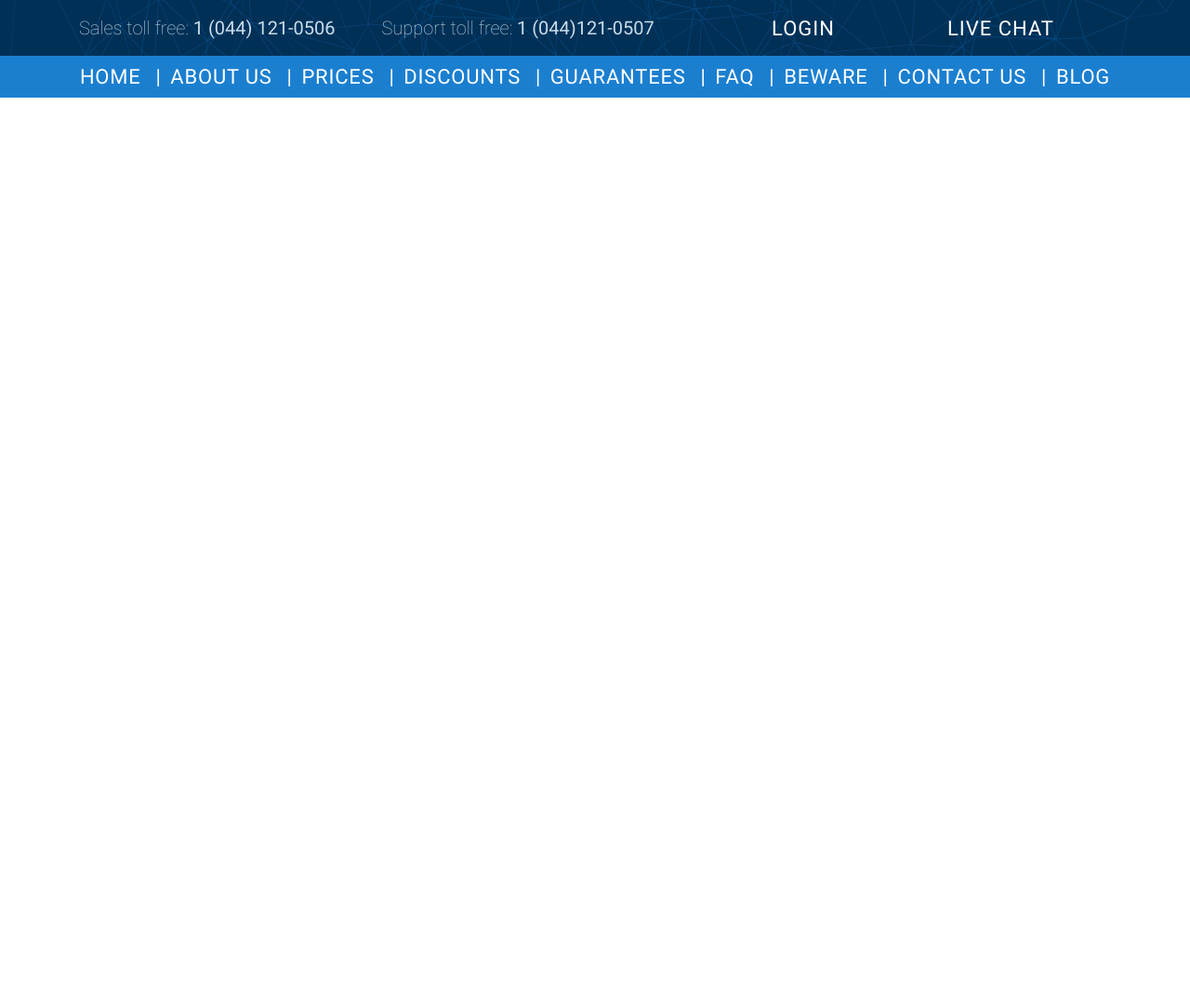
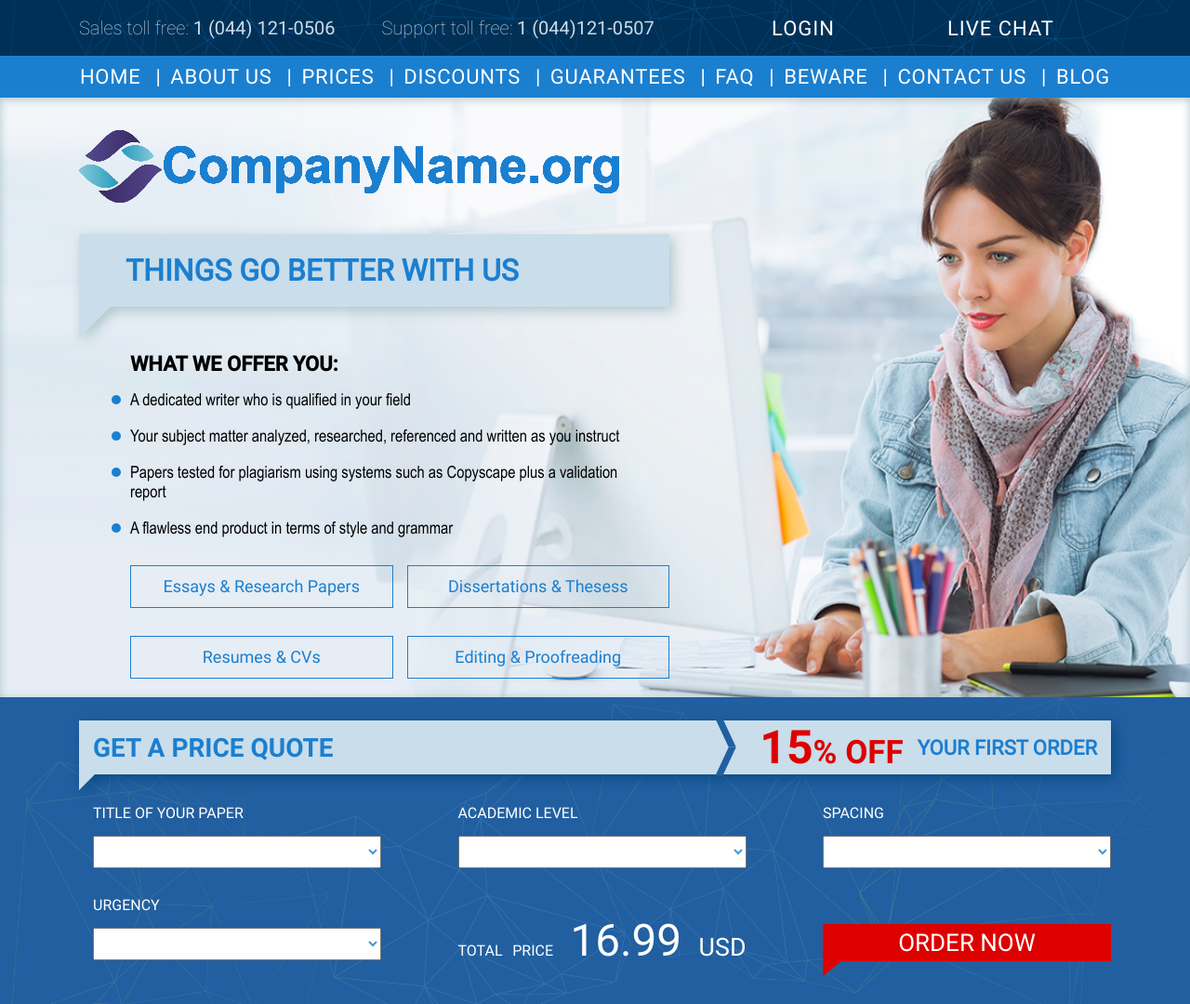
Before and after one commit to Viktoriya-Zhuk/first_gulp_project, a website: page src/views/index.html in a window 1280 px wide. Shown: the whole page at 93% size. Before the commit the page ends 800 px from the top, so only its background shows below. Drawn offline with nearby package versions, Linux system fonts and the light colour scheme; files that its build step writes are made by us from their sources; files whose address does not match are found by name.

Commit message:
add banner

```diff
--- a/src/blocks/modules/header/header.html
+++ b/src/blocks/modules/header/header.html
@@ -3,13 +3,28 @@
     <div class="container">
       <div class="row main-menu-wrapper">
         <div
-            class="col-xl-7 col-lg-12 d-md-flex align-items-center justify-content-xl-start justify-content-lg-center justify-content-md-center d-none"
+          class="
+            col-xl-7 col-lg-12
+            d-md-flex
+            align-items-center
+            justify-content-xl-start
+            justify-content-lg-center
+            justify-content-md-center
+            d-none
+          "
         >
           <p>Sales toll free: <span>1 (044) 121-0506</span></p>
           <p>Support toll free: <span> 1 (044)121-0507</span></p>
         </div>
         <div
-            class="col-xl-5 d-xl-flex align-items-center justify-content-end icon d-lg-none d-none"
+          class="
+            col-xl-5
+            d-xl-flex
+            align-items-center
+            justify-content-end
+            icon
+            d-lg-none d-none
+          "
         >
           <a class="icon-header sprite" href="page.html">login</a>
           <a class="icon-header sprite" href="#">live chat</a>
@@ -38,7 +53,14 @@
             </li>
           </ul>
           <div
-              class="col-xl-5 d-xl-flex align-items-center justify-content-end icon d-lg-none d-none"
+            class="
+              col-xl-5
+              d-xl-flex
+              align-items-center
+              justify-content-end
+              icon
+              d-lg-none d-none
+            "
           >
             <a class="icon-header sprite" href="#">login</a>
             <a class="icon-header sprite" href="#">live chat</a>
@@ -51,7 +73,12 @@
     <div class="container">
       <div class="row">
         <div
-            class="burger-menu social-burger col-2 d-none d-lg-block d-xl-none d-md-block"
+          class="
+            burger-menu
+            social-burger
+            col-2
+            d-none d-lg-block d-xl-none d-md-block
+          "
         >
           <ul>
             <li>
@@ -81,20 +108,59 @@
           <li><a href="">Contact us</a><span>|</span></li>
           <li><a href="">Blog</a><span>|</span></li>
         </ul>
-          <div class="social justify-content-end col-10 d-xl-none d-md-flex d-lg-flex d-none">
+        <div
+          class="
+            social
+            justify-content-end
+            col-10
+            d-xl-none d-md-flex d-lg-flex d-none
+          "
+        >
           <div class="d-flex align-items-center justify-content-end icon">
             <a class="d-flex icon-header sprite" href="#">login</a>
-              <a class="d-flex icon-header sprite chat-wrapper" href="#">live chat</a>
+            <a class="d-flex icon-header sprite chat-wrapper" href="#"
+              >live chat</a
+            >
           </div>
         </div>
-          <div
-          class=" d-md-none sales-information-wrapper"
-        >
+        <div class="d-md-none sales-information-wrapper">
           <p>Sales toll free: <span>1 (044) 121-0506</span></p>
           <p>Support toll free: <span> 1 (044)121-0507</span></p>
         </div>
       </div>
     </div>
   </nav>
+  <section class="container-fluid bg-banner">
+    <div class="container">
+      <div class="row">
+        <div class="col-xl-7">
+          <img src="../../../img/logo.png" alt="logo" />
+          <div class="header">
+            <h1>Things go Better with Us</h1>
+            <div class="d7"></div>
+          </div>
+          <h3>WHAT WE OFFER YOU:</h3>
+          <ul>
+            <li>A dedicated writer who is qualified in your field</li>
+            <li>
+              Your subject matter analyzed, researched, referenced and written
+              as you instruct
+            </li>
+            <li>
+              Papers tested for plagiarism using systems such as Copyscape plus
+              a validation report
+            </li>
+            <li>A flawless end product in terms of style and grammar</li>
+          </ul>
 
+          <div class="btn">
+            <button>Essays & Research Papers</button>
+            <button>Dissertations & Thesess</button>
+            <button>Resumes & CVs</button>
+            <button>Editing & Proofreading</button>
+          </div>
+        </div>
+      </div>
+    </div>
+  </section>
 </header>
--- a/src/blocks/modules/header/header.scss
+++ b/src/blocks/modules/header/header.scss
@@ -1,3 +1,4 @@
 @import "style/top-header.scss";
 @import "style/nav-header.scss";
 @import "style/burger.scss";
+@import "style/banner.scss";
--- /dev/null
+++ b/src/blocks/modules/header/style/banner.scss
@@ -0,0 +1,69 @@
+.bg-banner {
+  background: url(../../../../img/banner.png) no-repeat center;
+  background-size: cover;
+  box-shadow: inset 0 2px 10px rgba(155, 182, 190, 0.75);
+  padding: 35px 0 20px;
+}
+.header {
+  position: relative;
+  filter: drop-shadow(4px 4px 7px rgba(155, 182, 190, 0.75));
+  margin: 30px 0 15px;
+}
+.header h1 {
+  background-color: #caddea;
+  color: #1b7fd0;
+  padding: 20px 0 20px 50px;
+  font-size: 32px;
+  text-transform: uppercase;
+  font-family: "RobotoR";
+}
+.d7 {
+  width: 0;
+  height: 0;
+  border-top: 34px solid #caddea;
+  border-right: 34px solid transparent;
+}
+.bg-banner h3,
+.bg-banner ul,
+.bg-banner .btn {
+  margin-left: 55px;
+}
+.bg-banner ul {
+  margin-right: 8.333333%;
+  list-style-type: none;
+  margin-top: 15px;
+  margin-bottom: 30px;
+}
+.bg-banner li {
+  position: relative;
+  font-size: 18px;
+  font-family: "Arial Narrow";
+  margin-bottom: 18px;
+  color: #000;
+}
+.bg-banner li::before {
+  content: "";
+  display: inline-block;
+  width: 10px;
+  height: 10px;
+  border-radius: 50%;
+  background-color: #1b7fd0;
+  position: absolute;
+  left: -20px;
+  top: 6px;
+}
+.btn{
+  display: grid;
+  grid-template-columns: repeat(2, 1fr);
+  grid-gap: 30px 15px;
+  padding: 0;
+
+}
+.btn button{
+  background: none;
+  border: solid 1px #1b7fd0;
+  color: #1b7fd0;
+  line-height: 42px;
+  font-size: 18px;
+  font-family: "RobotoR";
+}
--- a/src/blocks/modules/main/main.html
+++ b/src/blocks/modules/main/main.html
@@ -0,0 +1,50 @@
+<section class="container-fluid bg-price">
+  <div class="container">
+    <div class="header-2">
+      <h2 class="price-heading">
+        Get a price quote
+
+        <span>
+          <i class="d28"></i
+          ><strong>15<span class="price-off">% off </span></strong>YOUR FIRST
+          ORDER
+        </span>
+      </h2>
+      <div class="d7-heading-2"></div>
+    </div>
+
+    <div class="block-price d-flex">
+      <div>
+        <p>TITLE OF YOUR PAPER</p>
+        <select class="form-control form-control-lg">
+          <option></option>
+        </select>
+      </div>
+      <div>
+        <p>ACADEMIC LEVEL</p>
+        <select class="form-control form-control-lg">
+          <option></option>
+        </select>
+      </div>
+      <div>
+        <p>SPACING</p>
+        <select class="form-control form-control-lg">
+          <option></option>
+        </select>
+      </div>
+      <div>
+        <p>URGENCY</p>
+        <select class="form-control form-control-lg">
+          <option></option>
+        </select>
+      </div>
+      <p>
+        Total price<span> 16.99 <i> USD</i></span>
+      </p>
+      <div class="order">
+        <p>order now</p>
+        <div class="d7"></div>
+      </div>
+    </div>
+  </div>
+</section>
--- a/src/blocks/modules/main/main.scss
+++ b/src/blocks/modules/main/main.scss
@@ -0,0 +1,129 @@
+.bg-price {
+  background: #215fa1 url(../img/Bg2.png);
+  background-size: cover;
+  padding: 25px 0;
+}
+.header-2 {
+  filter: drop-shadow(4px 4px 7px rgba(2, 68, 121, 0.75));
+  position: relative;
+}
+
+.d7-heading-2 {
+  width: 0;
+  height: 0;
+  border-top: 17px solid #caddea;
+  border-right: 17px solid transparent;
+}
+.price-heading {
+  padding: 0;
+  padding-right: 15px;
+  padding-left: 15px;
+  display: flex;
+  justify-content: space-between;
+  align-items: center;
+}
+
+.price-heading > span {
+  font-size: 22px;
+  font-family: "RobotoR";
+  display: flex;
+  align-items: center;
+}
+.price-heading span strong {
+  color: #dd0000;
+  font-size: 50px;
+  font-family: "RobotoB";
+  align-self: baseline;
+  margin-right: 15px;
+}
+.price-heading span .price-off {
+  font-size: 35px;
+  align-self: flex-end;
+}
+.d28 {
+  display: inline-block;
+  height: 8px;
+  width: 61px;
+  margin: 6px;
+  position: relative;
+  transform: rotate(-90deg);
+}
+.d28:before,
+.d28:after {
+  content: "";
+  height: 100%;
+  width: 50%;
+  position: absolute;
+  top: 0;
+  background: #215fa1;
+}
+.d28:before {
+  left: 0;
+  transform: skew(0deg, 25deg);
+}
+.d28:after {
+  right: 0;
+  transform: skew(0deg, -25deg);
+}
+.block-price {
+  flex-wrap: wrap;
+  justify-content: space-between;
+  padding-left: 15px;
+}
+
+.block-price > div,
+.block-price {
+  & > p,
+  & > select,
+  & > .order {
+    width: 310px;
+  }
+}
+.block-price > div,
+.block-price {
+  & > select,
+  & > .order {
+    height: 35px;
+  }
+}
+.block-price p {
+  color: #fff;
+  font-size: 16px;
+  text-transform: uppercase;
+  font-family: "RobotoR";
+  margin: 15px 0;
+}
+.block-price div.order p {
+  margin: 0;
+  font-size: 26px;
+  font-family: "RobotoR";
+  text-transform: uppercase;
+}
+.block-price :nth-of-type(4) {
+  margin-top: 15px;
+}
+.block-price > p {
+  margin-top: 50px;
+}
+.order {
+  // align-self: center;
+  margin-top: 60px;
+}
+.form-control {
+  color: #4497d9;
+}
+
+.block-price > p {
+  align-self: flex-end;
+
+  // text-align: justify;
+  text-align-last: justify;
+}
+.block-price > p span {
+  font-size: 47.7px;
+  font-family: "RobotoR";
+}
+.block-price > p i {
+  font-size: 26.83px;
+  font-style: normal;
+}
--- a/src/styles/base/_general.scss
+++ b/src/styles/base/_general.scss
@@ -1,8 +1,50 @@
-h1, h2, h3, h4, h5, h6, ul, p, body {
-    margin: 0;
-    padding: 0;
+h1,
+h2,
+h3,
+h4,
+h5,
+h6,
+ul,
+p,
+body {
+  margin: 0;
+  padding: 0;
 }
 
 .sprite::after {
-    background-image: url(../img/spritesheet.png);
-  }
+  background-img: url(../img/spritesheet.png);
+}
+h3 {
+  font-size: 22px;
+  font-family: "RobotoM";
+  text-transform: uppercase;
+}
+h2 {
+  background-color: #caddea;
+  color: #1b7fd0;
+  text-align: center;
+  text-transform: uppercase;
+  font-size: 28px;
+  font-family: "RobotoB";
+  padding: 15px 0;
+}
+
+.order {
+  // filter: drop-shadow(4px 4px 7px rgba(2, 68, 121, 0.75));
+  position: relative;
+}
+.order > p {
+  background-color: #dd0000;
+  margin: 0;
+  padding: 5px 0;
+  text-align: center;
+  font-size: 26px;
+  font-family: "RobotoR";
+  text-transform: uppercase;
+}
+.order > .d7 {
+  width: 0;
+  height: 0;
+  border-top: 16px solid #dd0000;
+  border-right: 20px solid transparent;
+}
```
Also changed, not shown: src/styles/base/_fonts.scss (+20 -20 lines), src/img/Bg2.png (added). Lines whose indentation alone changed are shown as unchanged.
